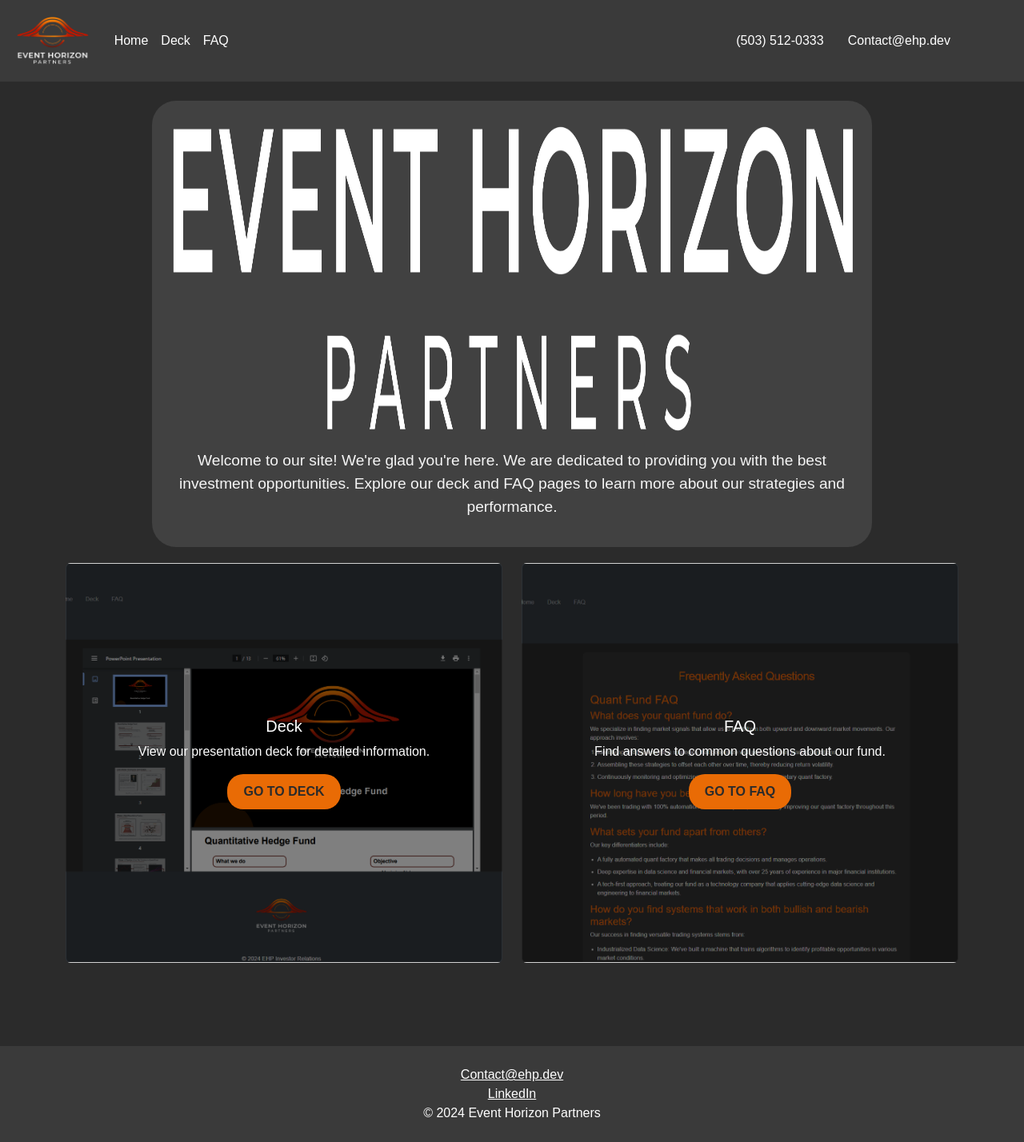
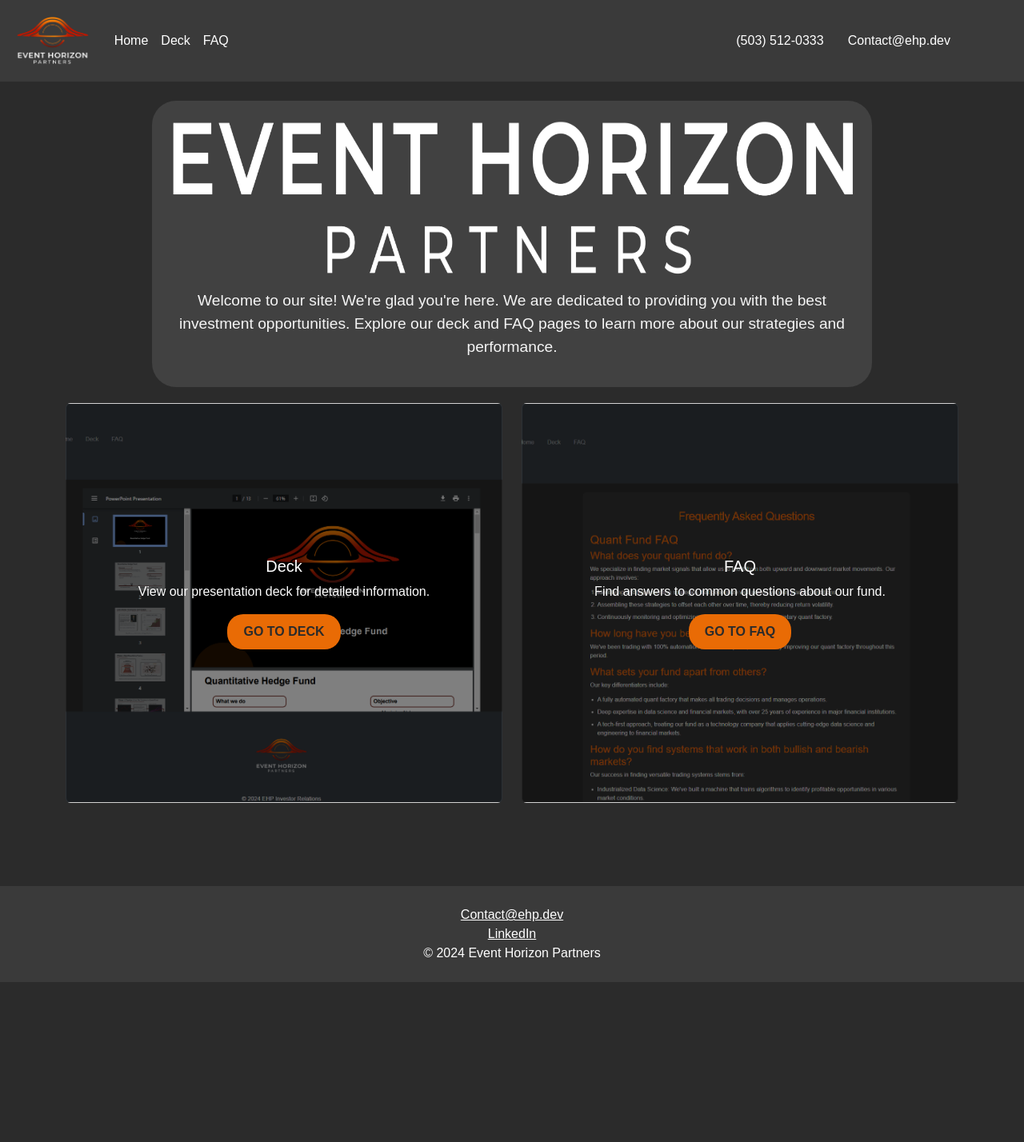
Before and after one commit to EventHorizonPartners/Investor_Relations, a Jekyll site: the page built from index.markdown, in a window 1280 px wide. Shown: the whole page at 80% size. Built offline with Jekyll 4.4.1, drawn with Linux system fonts in a browser that asks for light colours; after the commit the page ends 1228 px from its top, so only the background shows below that.

Commit message:
Update style.css

```diff
--- a/assets/css/style.css
+++ b/assets/css/style.css
@@ -81,7 +81,7 @@
 }
 @media (min-width: 768px) { /* Targets screens larger than 768px, typically tablets and above */
   .welcome-banner img {
-    height: 400px; /* Adjust this value as needed */
+    height: 200px; /* Adjust this value as needed */
     width: auto; /* Ensures the width adjusts to maintain the aspect ratio */
   }
 }
```
